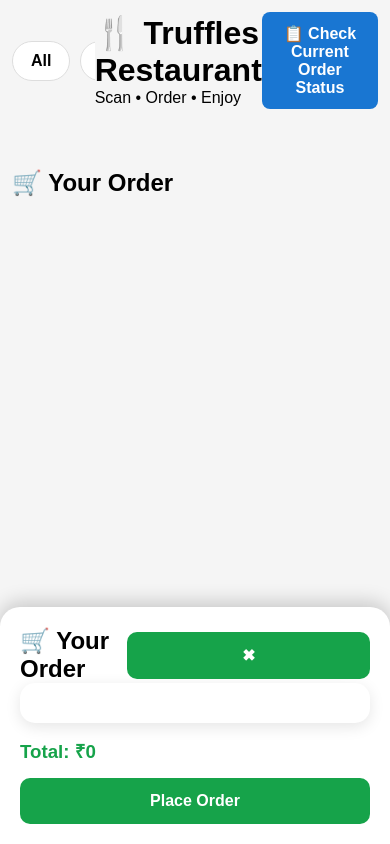
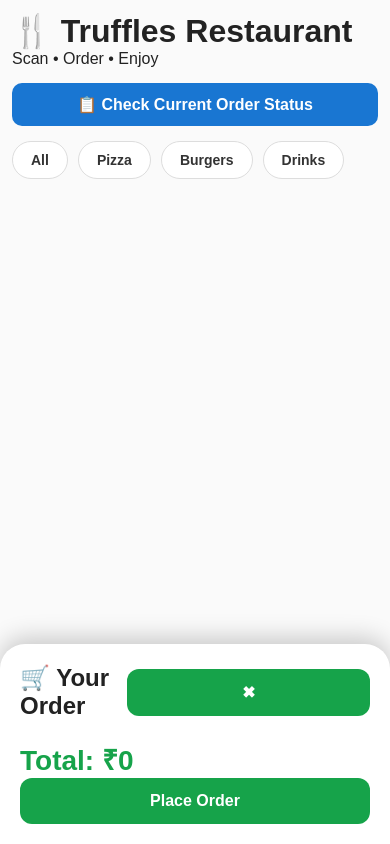
Before and after one commit to arykatta-design/restaurant-ordering-system, a website: page public/index.html in a window 390 px wide. Both pictures are taken after a click on the button "🛒 Cart (0) • ₹0". Drawn offline with Linux system fonts and the light colour scheme; no server answers.

Commit message:
mobile iu cleaning

```diff
--- a/public/index.html
+++ b/public/index.html
@@ -1,7 +1,11 @@
 <html>
 
 <head>
+
+<meta name="viewport" content="width=device-width, initial-scale=1.0">
+
 <title>Truffles Restaurant</title>
+
 <link rel="stylesheet" href="style.css">
 
 <style>
@@ -10,7 +14,7 @@
     display:flex;
     justify-content:space-between;
     align-items:center;
-            margin-bottom:20px;
+    margin-bottom:15px;
 }
 
 .status-btn{
@@ -18,9 +22,22 @@
     color:white;
     border:none;
     padding:12px 20px;
-            border-radius:8px;
+    border-radius:10px;
     cursor:pointer;
     font-weight:bold;
+}
+
+@media(max-width:768px){
+
+    .top-bar{
+        flex-direction:column;
+        align-items:flex-start;
+        gap:15px;
+    }
+
+    .status-btn{
+        width:100%;
+    }
 }
 
 </style>
@@ -30,6 +47,27 @@
 <body>
 
 <div class="top-bar">
+
+    <div>
+
+        <h1>🍴 Truffles Restaurant</h1>
+
+        <p>
+            Scan • Order • Enjoy
+        </p>
+
+    </div>
+
+    <button
+        class="status-btn"
+        onclick="checkStatus()">
+
+        📋 Check Current Order Status
+
+    </button>
+
+</div>
+
 <div id="categories">
 
     <button onclick="filterCategory('all')">
@@ -50,35 +88,20 @@
 
 </div>
 
-        <div>
-    <h1>🍴 Truffles Restaurant</h1>
-    <p>Scan • Order • Enjoy</p>
-</div>
-
-        <button
-            class="status-btn"
-            onclick="checkStatus()">
-
-            📋 Check Current Order Status
-
-        </button>
-
-    </div>
-
 <div id="menu"></div>
-
-    <div id="cart-section">
-
-    <h2>🛒 Your Order</h2>
 
 <div id="cartDrawer" class="cart-drawer">
 
     <div class="drawer-header">
-        <h2>🛒 Your Order</h2>
+
+        <h2>
+            🛒 Your Order
+        </h2>
 
         <button onclick="toggleCart()">
             ✖
         </button>
+
     </div>
 
     <div id="cart"></div>
@@ -93,13 +116,13 @@
 
 </div>
 
-</div>
-
 <button
     id="floating-cart"
     onclick="toggleCart()">
+
     🛒 Cart (0) • ₹0
-</div>
+
+</button>
 
 <script src="script.js"></script>
 
--- a/public/style.css
+++ b/public/style.css
@@ -6,44 +6,69 @@
 
 body{
     font-family:Arial,sans-serif;
-    background:#f5f5f5;
-    padding:20px;
+    background:#fafafa;
+    padding:15px;
+    color:#222;
 }
+
+/* CATEGORY PILLS */
+
+#categories{
+    display:flex;
+    gap:10px;
+    overflow-x:auto;
+    margin:15px 0 20px;
+    padding-bottom:5px;
+}
+
+#categories::-webkit-scrollbar{
+    display:none;
+}
+
+#categories button{
+    background:white;
+    color:#333;
+    border:1px solid #ddd;
+    border-radius:30px;
+    padding:10px 18px;
+    white-space:nowrap;
+    font-size:14px;
+    width:auto;
+}
+
+/* MENU GRID */
 
 #menu{
     display:grid;
-    grid-template-columns:repeat(auto-fit,minmax(300px,1fr));
+    grid-template-columns:repeat(auto-fit,minmax(320px,1fr));
     gap:20px;
 }
 
+/* FOOD CARD */
+
 .card{
     background:white;
-    border-radius:15px;
+    border-radius:18px;
     overflow:hidden;
-    box-shadow:0 4px 15px rgba(0,0,0,0.1);
-    transition:0.3s;
-}
-
-.card:hover{
-    transform:translateY(-5px);
+    box-shadow:0 4px 12px rgba(0,0,0,0.08);
 }
 
 .card img{
     width:100%;
-    height:220px;
+    height:230px;
     object-fit:cover;
 }
 
 .card h2{
-    padding:15px 15px 5px;
-    font-size:24px;
+    font-size:28px;
+    padding:15px 15px 8px;
 }
 
 .card p{
     padding:0 15px;
-    font-size:20px;
+    font-size:22px;
     font-weight:bold;
-    color:#333;
+    color:#444;
 }
 
 .card button{
@@ -51,40 +76,113 @@ body{
     width:calc(100% - 30px);
 }
 
+/* BUTTONS */
+
 button{
     background:#16a34a;
     color:white;
     border:none;
     padding:14px;
-    border-radius:10px;
+    border-radius:12px;
     cursor:pointer;
     font-size:16px;
     font-weight:bold;
 }
 
-button:hover{
-    opacity:0.9;
+/* CART SECTION */
+
+#cart-section{
+    margin-top:30px;
 }
 
 #cart{
     background:white;
+    border-radius:18px;
     padding:20px;
-    border-radius:15px;
-    box-shadow:0 4px 15px rgba(0,0,0,0.1);
+    box-shadow:0 4px 12px rgba(0,0,0,0.08);
 }
 
-#cart p{
+#cart:empty{
+    display:none;
+}
+
+.cart-item{
+    padding:15px 0;
+    border-bottom:1px solid #eee;
+}
+
+.qty-controls{
     display:flex;
-    justify-content:space-between;
     align-items:center;
-    margin-bottom:10px;
+    gap:10px;
+    margin-top:10px;
+}
+
+.qty-controls button{
+    width:40px;
+    height:40px;
+    padding:0;
+}
+
+.qty-number{
+    font-size:18px;
+    font-weight:bold;
+    min-width:25px;
+    text-align:center;
 }
 
 #total{
     margin-top:15px;
-    margin-bottom:15px;
     color:#16a34a;
+    font-size:28px;
 }
+
+/* FLOATING CART */
+
+#floating-cart{
+    position:fixed;
+    bottom:20px;
+    left:50%;
+    transform:translateX(-50%);
+    background:#16a34a;
+    color:white;
+    padding:16px 30px;
+    border-radius:50px;
+    font-size:18px;
+    font-weight:bold;
+    box-shadow:0 6px 20px rgba(0,0,0,0.25);
+    z-index:9999;
+}
+
+/* DRAWER */
+
+.cart-drawer{
+    position:fixed;
+    bottom:-100%;
+    left:0;
+    width:100%;
+    background:white;
+    padding:20px;
+    border-radius:25px 25px 0 0;
+    box-shadow:0 -6px 25px rgba(0,0,0,0.2);
+    transition:0.3s;
+    z-index:10000;
+    max-height:80vh;
+    overflow-y:auto;
+}
+
+.cart-drawer.open{
+    bottom:0;
+}
+
+.drawer-header{
+    display:flex;
+    justify-content:space-between;
+    align-items:center;
+    margin-bottom:20px;
+}
+
+/* MOBILE */
 
 @media(max-width:768px){
 
@@ -96,112 +194,29 @@ button:hover{
         grid-template-columns:1fr;
     }
 
+    .card{
+        width:100%;
+    }
+
     .card img{
         height:220px;
     }
 
     .card h2{
-        font-size:22px;
+        font-size:24px;
+    }
+
+    .card p{
+        font-size:20px;
     }
 
     button{
         width:100%;
     }
+
+    #floating-cart{
+        width:90%;
+        text-align:center;
+        font-size:18px;
+    }
 }
-#floating-cart{
-    position:fixed;
-    bottom:20px;
-    left:50%;
-    transform:translateX(-50%);
-    background:#16a34a;
-    color:white;
-    padding:15px 25px;
-    border-radius:50px;
-    font-weight:bold;
-    box-shadow:0 4px 15px rgba(0,0,0,0.2);
-    z-index:999;
-}
-
-#cart-section{
-    margin-top:40px;
-}
-.cart-drawer{
-
-    position:fixed;
-
-    bottom:-100%;
-
-    left:0;
-
-    width:100%;
-
-    background:white;
-
-    padding:20px;
-
-    border-radius:20px 20px 0 0;
-
-    box-shadow:0 -4px 20px rgba(0,0,0,0.2);
-
-    transition:0.3s;
-
-    z-index:1000;
-
-    max-height:80vh;
-
-    overflow-y:auto;
-}
-
-.cart-drawer.open{
-
-    bottom:0;
-}
-
-.drawer-header{
-
-    display:flex;
-
-    justify-content:space-between;
-
-    align-items:center;
-}
-.cart-item{
-    margin-bottom:15px;
-    padding-bottom:15px;
-    border-bottom:1px solid #ddd;
-}
-
-.qty-controls{
-    display:flex;
-    align-items:center;
-    gap:5px;
-    margin-top:8px;
-}
-
-.qty-controls button{
-    width:35px;
-    height:35px;
-    padding:0;
-}
-
-.qty-number{
-    font-size:18px;
-    font-weight:bold;
-    min-width:20px;
-    text-align:center;
-}
-#categories{
-    display:flex;
-    gap:10px;
-    overflow-x:auto;
-    margin:20px 0;
-}
-
-#categories button{
-    background:white;
-    color:black;
-    border:1px solid #ddd;
-    border-radius:20px;
-    padding:10px 18px;
-    white-space:nowrap;
-}
```
Lines whose indentation alone changed are shown as unchanged.
